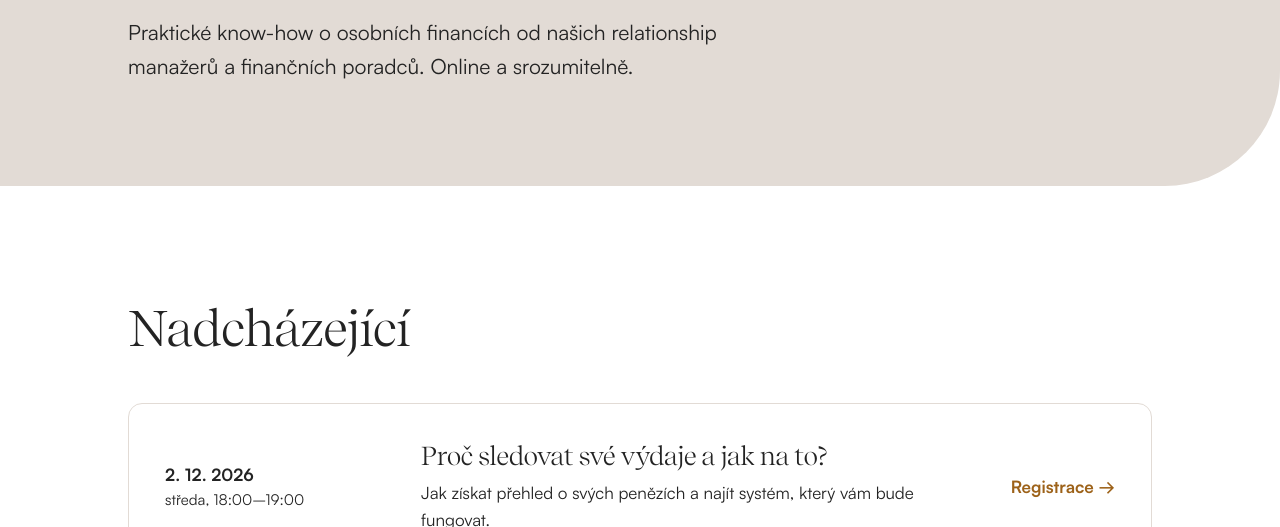
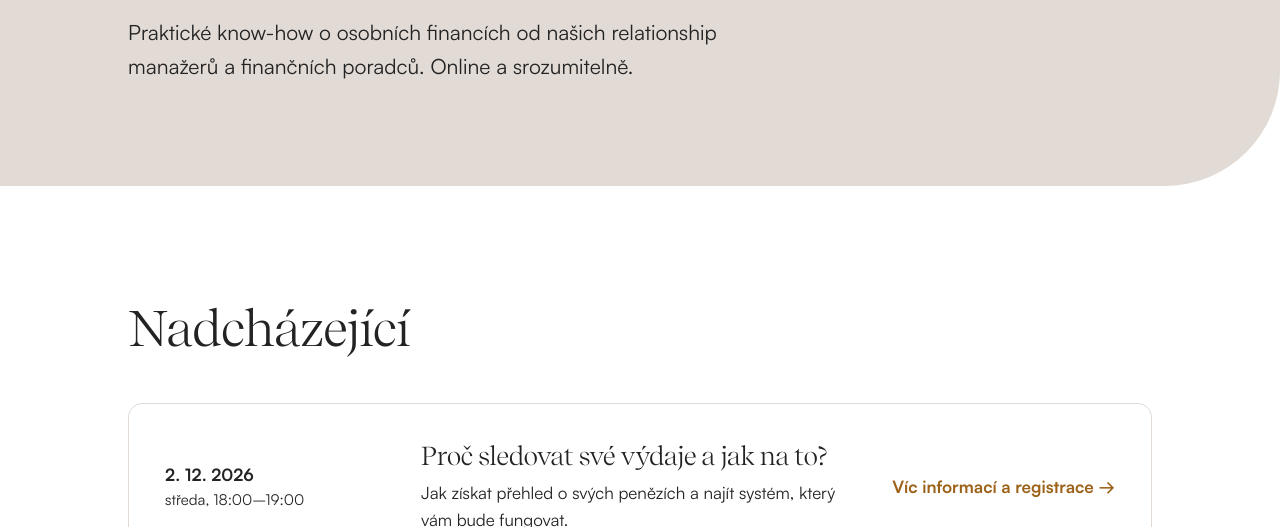
Before and after one commit to ZBCcz/zbc-webinare, a plain HTML site: page web/index.html in a window 1280 px wide. Shown: the part 425-952 px from the top of the page. Drawn offline with Linux system fonts and the light colour scheme.

Commit message:
Přehled: odkaz na webinář „Víc informací a registrace“
Co-Authored-By: Claude Opus 5.5 <noreply@anthropic.com>
Claude-Session: https://claude.ai/code/session_018XGbuxwiATdnxrSYqihVxu

```diff
--- a/web/index.html
+++ b/web/index.html
@@ -52,7 +52,7 @@
                 <h3>Proč sledovat své výdaje a&nbsp;jak na to?</h3>
                 <p>Jak získat přehled o&nbsp;svých penězích a&nbsp;najít systém, který vám bude fungovat.</p>
               </div>
-              <span class="karta__sipka" data-probehl="Detail →">Registrace →</span>
+              <span class="karta__sipka" data-probehl="Detail →">Víc informací a&nbsp;registrace →</span>
             </a>
           </li>
         </ul>
```
